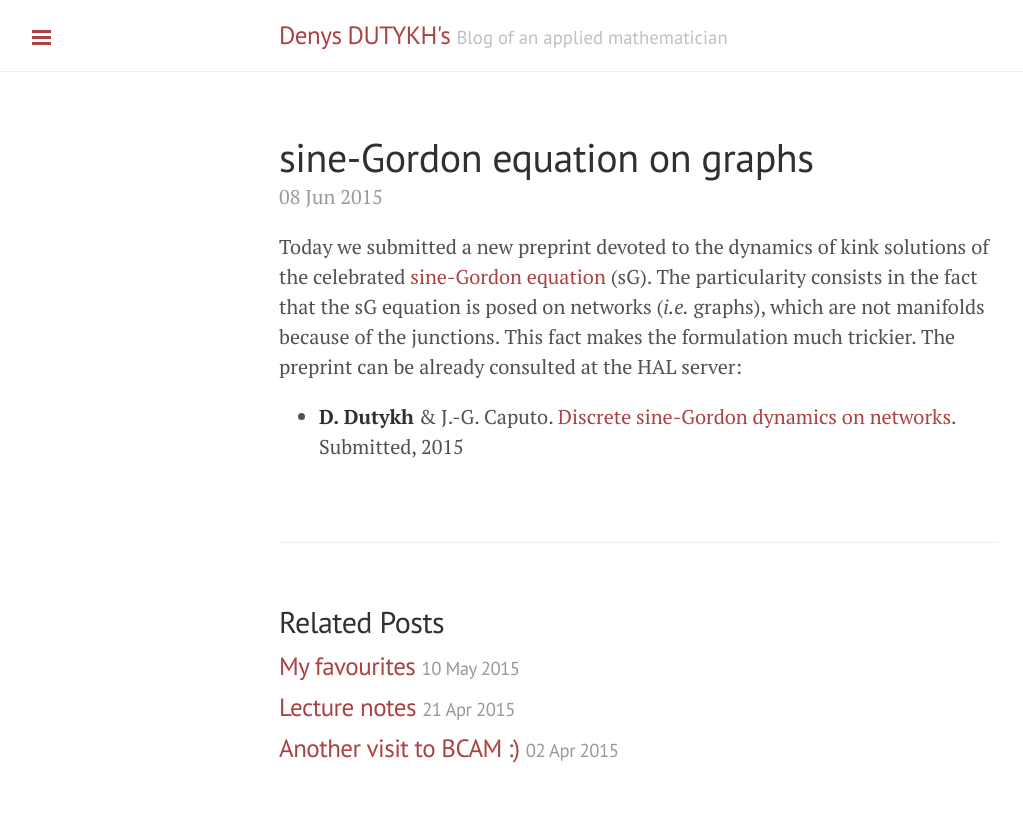
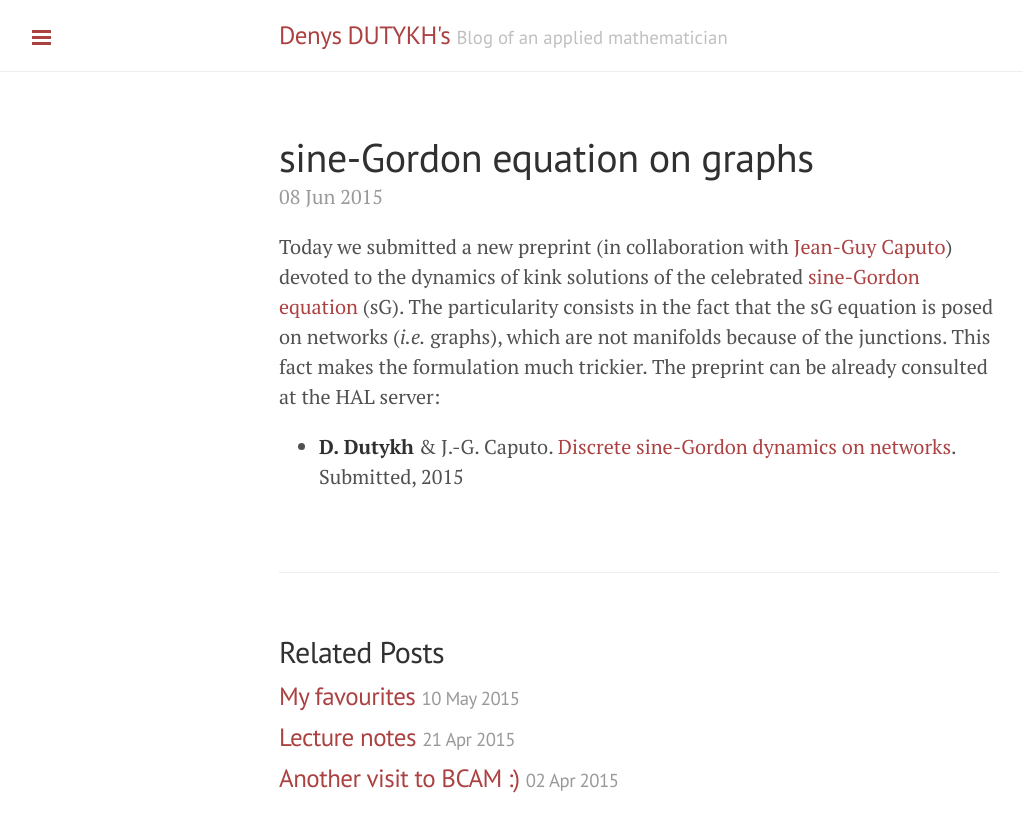
Before and after one commit to dutykh/dutykh.github.io, a Jekyll site: the page built from _posts/2015-06-08-sGraph.md, in a window 1280 px wide. Shown: the top 832 px of the page, without its empty margins (1-1024 px from the left). Built offline with Jekyll 4.4.1, drawn with Linux system fonts in a browser that asks for light colours; Markdown is read by kramdown in place of the engine named in the settings; comment, search, counter and statistics services are not loaded.

Commit message:
sG on graphs

```diff
--- a/_posts/2015-06-08-sGraph.md
+++ b/_posts/2015-06-08-sGraph.md
@@ -3,6 +3,6 @@ layout: post
 title: sine-Gordon equation on graphs
 ---
 
-Today we submitted a new preprint devoted to the dynamics of kink solutions of the celebrated [sine-Gordon equation](http://en.wikipedia.org/wiki/Sine-Gordon_equation/) (sG). The particularity consists in the fact that the sG equation is posed on networks (*i.e.* graphs), which are not manifolds because of the junctions. This fact makes the formulation much trickier. The preprint can be already consulted at the HAL server:
+Today we submitted a new preprint (in collaboration with [Jean-Guy Caputo](http://lmi.insa-rouen.fr/membres/10-membres/maitres-de-conference/20-caputo-jean-guy.html/)) devoted to the dynamics of kink solutions of the celebrated [sine-Gordon equation](http://en.wikipedia.org/wiki/Sine-Gordon_equation/) (sG). The particularity consists in the fact that the sG equation is posed on networks (*i.e.* graphs), which are not manifolds because of the junctions. This fact makes the formulation much trickier. The preprint can be already consulted at the HAL server:
 
 * **D. Dutykh** & J.-G. Caputo. [Discrete sine-Gordon dynamics on networks](https://hal.archives-ouvertes.fr/hal-01160840/). Submitted, 2015
```
